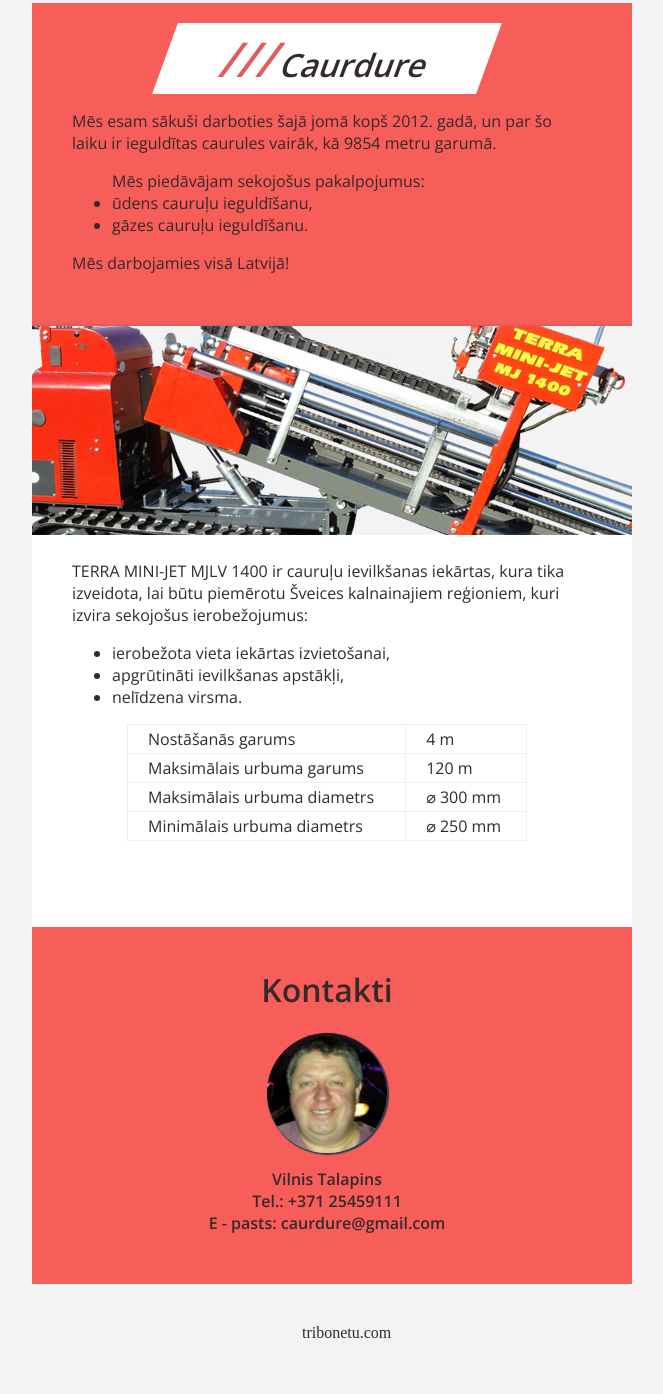
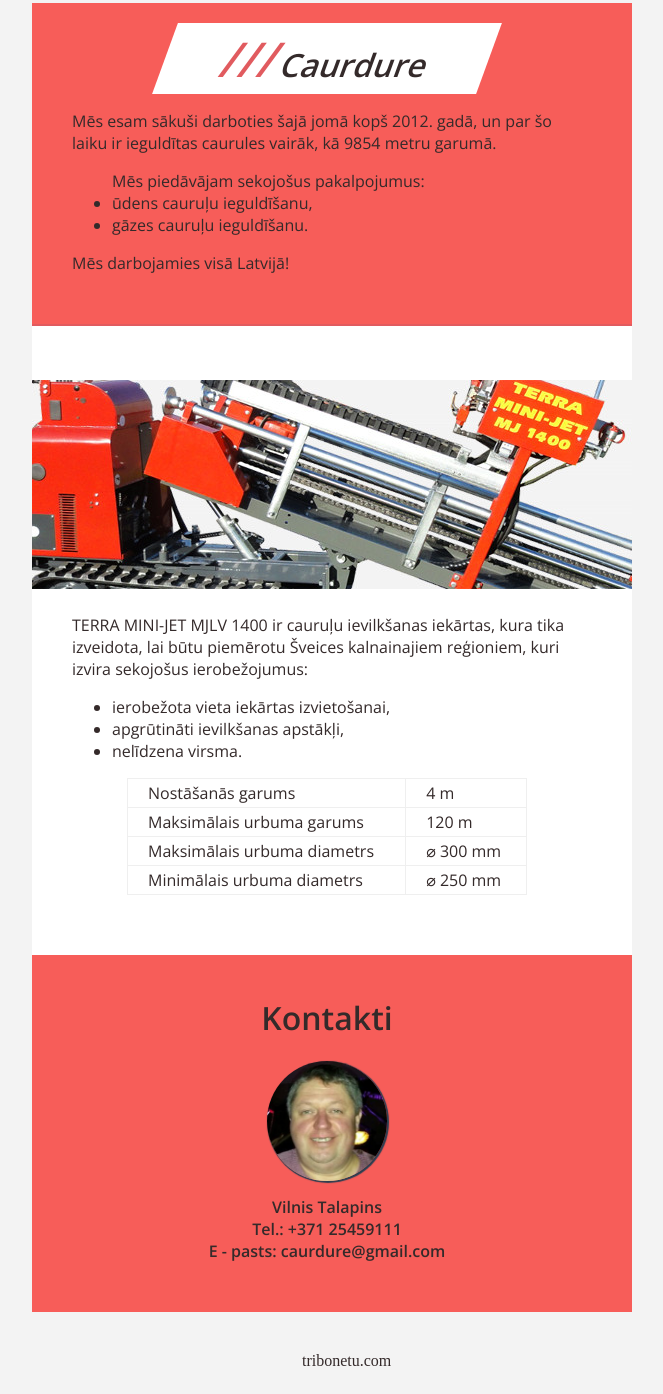
Before and after one commit to stabone/lance, a website: page index.html in a window 1280 px wide. Shown: the part 37-1431 px from the top of the page, without its empty margins (308-971 px from the left). Before the commit the page ends 1384 px from the top, so only its background shows below. Drawn offline with nearby package versions, Linux system fonts and the light colour scheme.

Commit message:
Some small updates

```diff
--- a/index.html
+++ b/index.html
@@ -32,7 +32,7 @@
 
             <div class="seperator"></div>
 
-            <img src="/assets/one.jpg" alt="Terra Mini-Jet MJ 1400" />
+            <img class="terra" src="/assets/one.jpg" alt="Terra Mini-Jet MJ 1400" />
 
             <div class="section tool">
                 <div class="description">
--- a/sass/style.scss
+++ b/sass/style.scss
@@ -6,11 +6,8 @@
 $page-width: 600px;
 
 /* colors */
-// $primary-bg-color: #e15b5f;
-// $primary-bg-color: #FFCCCB;
 $primary-bg-color: #F75D59;
 $primary-page-bg-color: #F3F3F3;
-// $primary-page-bg-color: #FFCCCB;
 
 $acent-color: #e15b5f;
 $main-text-color: #342A2A;
@@ -31,7 +28,7 @@
 
 footer {
     width: 60px;
-    margin: 5px auto;
+    margin: 5px auto 24px;
 }
 
 nav {
@@ -87,8 +84,7 @@
         -o-box-shadow: 1px 1px 1px 1px $midnight-blue;
     }
 
-    .phone:hover,
-    .mail:hover { a { color: white; } }
+    .phone:hover, .mail:hover { a { color: white; } }
 }
 
 .logo {
@@ -97,6 +93,7 @@
     text-align: center;
     width: 320px;
     background-color: white;
+
     transform: skewX(-20deg);
     -webkit-transform: skewX(-20deg);
     -moz-transform: skewX(-20deg);
@@ -119,13 +116,14 @@
     border-bottom: 2px solid $acent-color;
 }
 
+.terra { padding-top: 54px; }
+
 .tool {
     ul { text-align: left; }
 
     .info {
         margin: 10px auto;
         width: 400px;
-        margin-bottom: 36px;
         border: 1px solid $light-grey;
         border-collapse: collapse;
         text-align: left;
```
Also changed, not shown: css/style.css.
